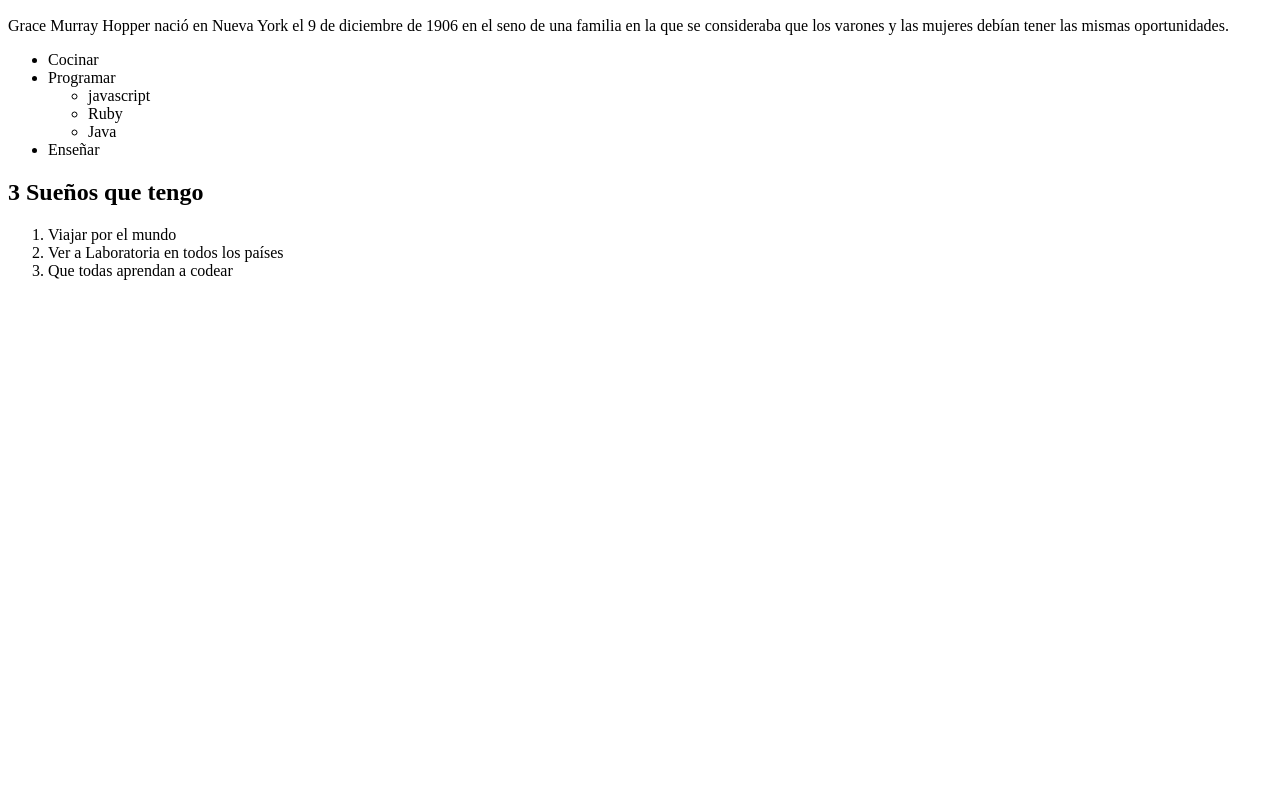
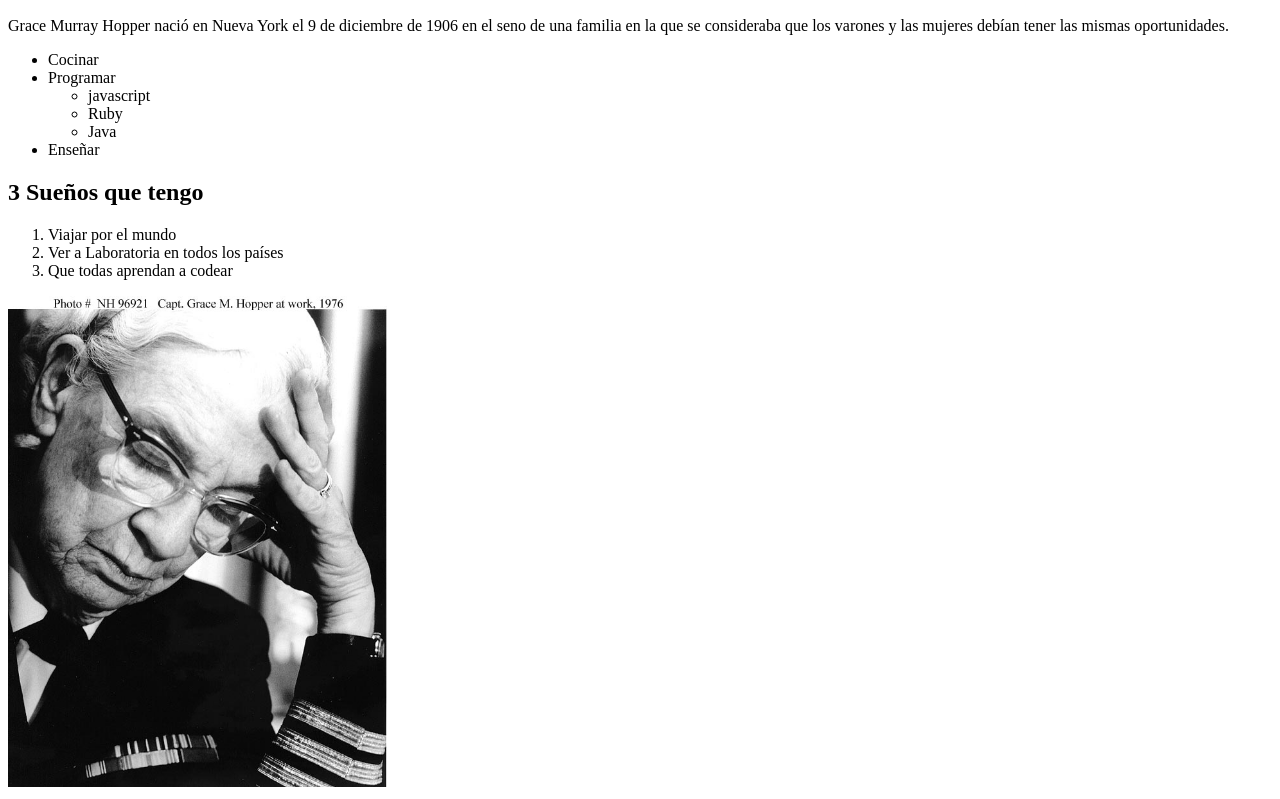
Before and after one commit to valentinatp/ejercicios-HTML, a plain HTML site: page index.html in a window 1280 px wide. Shown: the part 110-909 px from the top of the page. Before the commit the page ends 800 px from the top, so only its background shows below. Drawn offline with Linux system fonts and the light colour scheme.

Commit message:
añado la imagen al html

```diff
--- a/index.html
+++ b/index.html
@@ -24,5 +24,6 @@
 		<li>Ver a Laboratoria en todos los países</li>
 		<li>Que todas aprendan a codear</li>
 	</ol>
+	<img src="assets/imagen/Grace.jpg" alt="Grace" width="30%" height="30%">
 </body>
 </html>
```
Also changed, not shown: assets/imagen/grace.jpg (added).
